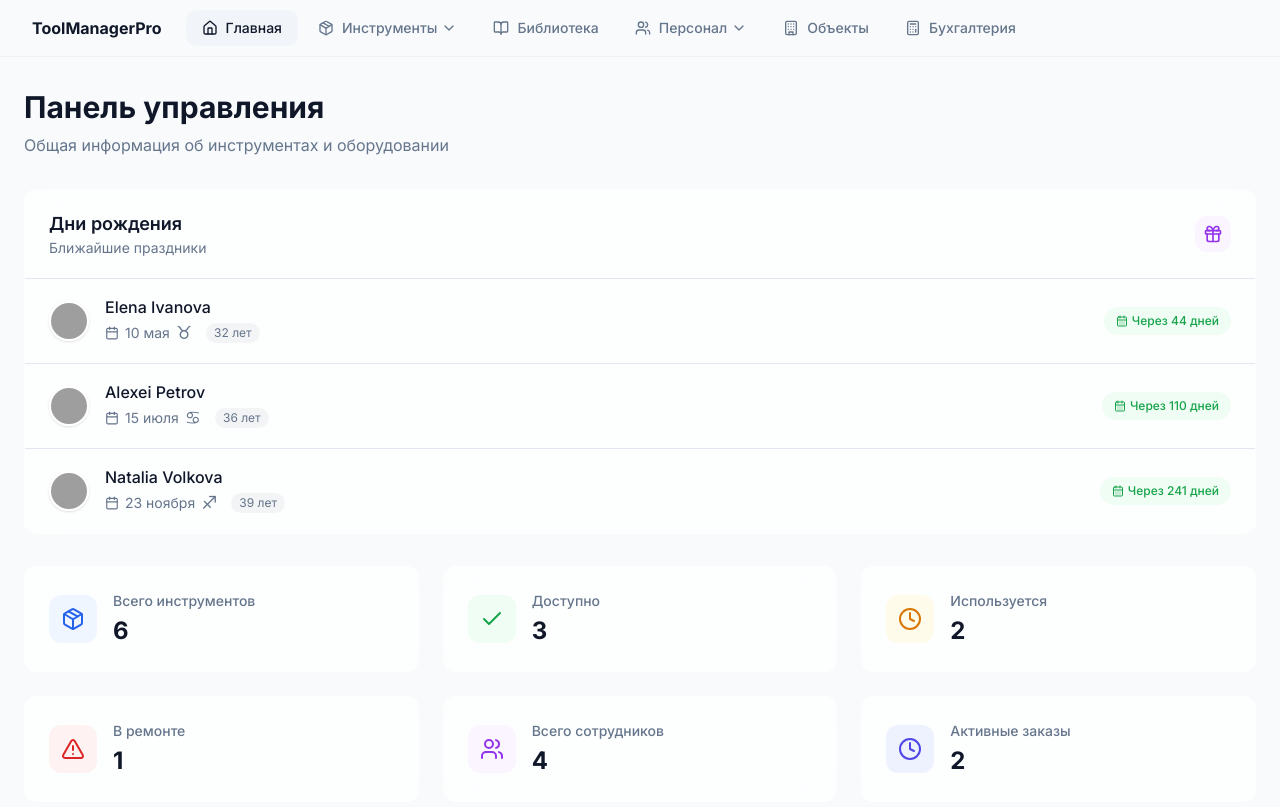
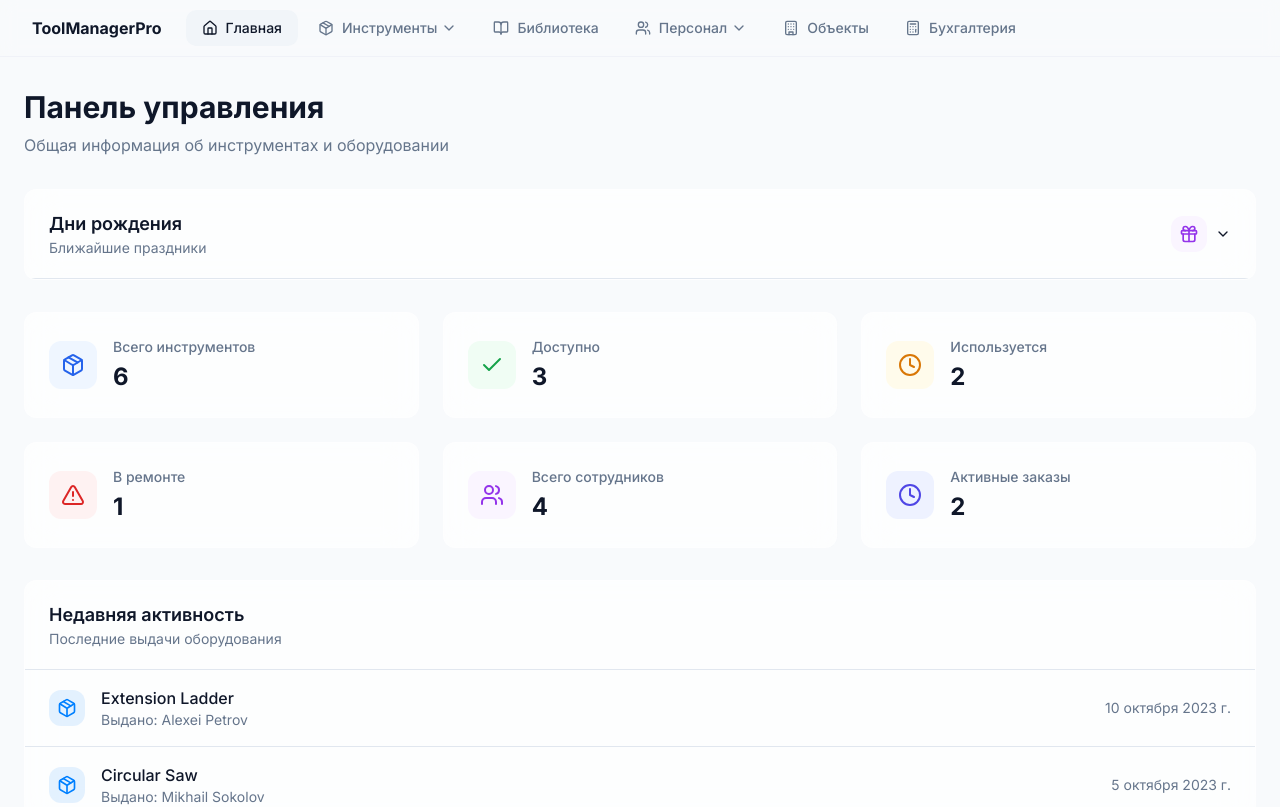
Before and after one commit to AKSNEW/toolstack-manager, a React (Vite) app: page / in a window 1280 px wide. Shown: the top 807 px of the page. Built offline with nearby package versions, Linux system fonts and the light colour scheme; grey boxes are pictures that could not be loaded.

Commit message:
Refactor: Use dropdown for birthdays
Refactor the birthday card to use a dropdown menu for displaying upcoming birthdays.

```diff
--- a/src/components/BirthdayCard.tsx
+++ b/src/components/BirthdayCard.tsx
@@ -1,4 +1,3 @@
-
 import React from 'react';
 import { Employee } from '@/lib/types';
 import { Calendar, Gift, CalendarDays } from 'lucide-react';
@@ -75,17 +74,6 @@ const BirthdayCard: React.FC<BirthdayCardProps> = ({ employees }) => {
   };
 
   return (
-    <div className="glass rounded-xl overflow-hidden">
-      <div className="px-6 py-5 border-b border-border flex items-center justify-between">
-        <div>
-          <h2 className="text-lg font-semibold">Дни рождения</h2>
-          <p className="text-sm text-muted-foreground">Ближайшие праздники</p>
-        </div>
-        <div className="p-2 rounded-lg bg-purple-50 text-purple-600">
-          <Gift className="h-5 w-5" />
-        </div>
-      </div>
-
     <div className="divide-y divide-border">
       {employees.length > 0 ? (
         employees.map((employee) => (
@@ -144,7 +132,6 @@ const BirthdayCard: React.FC<BirthdayCardProps> = ({ employees }) => {
         </div>
       )}
     </div>
-    </div>
   );
 };
 
--- a/src/components/Dashboard.tsx
+++ b/src/components/Dashboard.tsx
@@ -1,11 +1,18 @@
 
-import React from 'react';
+import React, { useState } from 'react';
 import { dashboardStats, tools, employees, getUpcomingBirthdays } from '@/lib/data';
-import { Package, Users, Clock, AlertTriangle, Check } from 'lucide-react';
+import { Package, Users, Clock, AlertTriangle, Check, Gift, ChevronDown } from 'lucide-react';
 import { cn } from '@/lib/utils';
 import BirthdayCard from './BirthdayCard';
+import {
+  DropdownMenu,
+  DropdownMenuContent,
+  DropdownMenuTrigger,
+} from '@/components/ui/dropdown-menu';
 
 const Dashboard: React.FC = () => {
+  const [isBirthdayOpen, setIsBirthdayOpen] = useState(false);
+
   // Get most recent tool activities
   const recentActivity = [...tools]
     .filter(tool => tool.lastCheckedOut)
@@ -73,8 +80,28 @@ const Dashboard: React.FC = () => {
 
   return (
     <div className="space-y-8">
-      {/* Дни рождения (перемещены вверх) */}
-      <BirthdayCard employees={upcomingBirthdays} />
+      {/* Дни рождения как выпадающий список */}
+      <div className="glass rounded-xl overflow-hidden">
+        <DropdownMenu open={isBirthdayOpen} onOpenChange={setIsBirthdayOpen}>
+          <DropdownMenuTrigger asChild>
+            <div className="px-6 py-5 border-b border-border flex items-center justify-between cursor-pointer hover:bg-accent/10 transition-colors">
+              <div>
+                <h2 className="text-lg font-semibold">Дни рождения</h2>
+                <p className="text-sm text-muted-foreground">Ближайшие праздники</p>
+              </div>
+              <div className="flex items-center space-x-2">
+                <div className="p-2 rounded-lg bg-purple-50 text-purple-600">
+                  <Gift className="h-5 w-5" />
+                </div>
+                <ChevronDown className={`h-4 w-4 transition-transform ${isBirthdayOpen ? 'rotate-180' : ''}`} />
+              </div>
+            </div>
+          </DropdownMenuTrigger>
+          <DropdownMenuContent align="end" className="w-[500px] p-0 bg-popover">
+            <BirthdayCard employees={upcomingBirthdays} />
+          </DropdownMenuContent>
+        </DropdownMenu>
+      </div>
 
       <div className="grid grid-cols-1 md:grid-cols-2 lg:grid-cols-3 gap-6">
         {statCards.map((stat, index) => (
```
Lines whose indentation alone changed are shown as unchanged.
